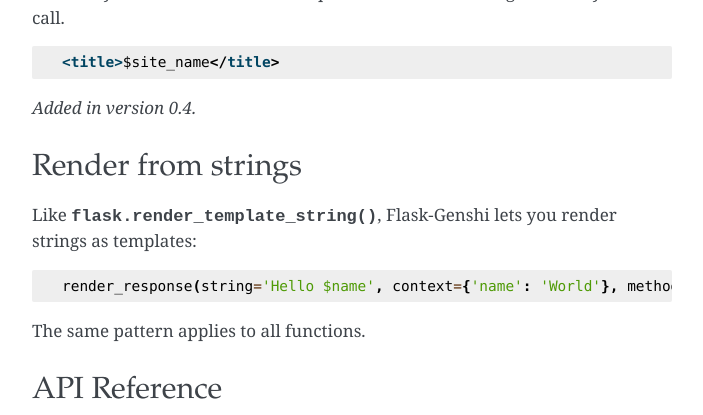
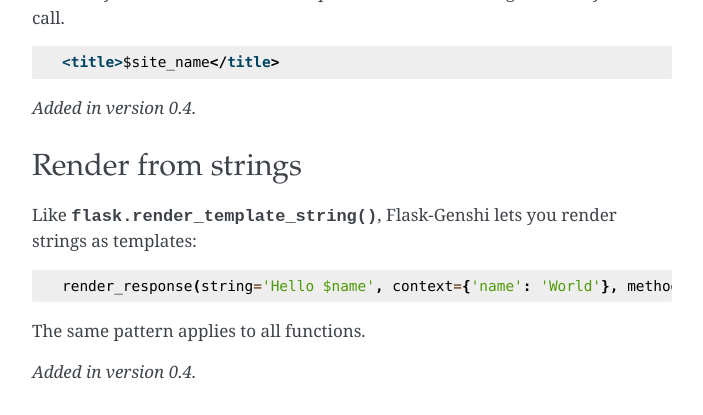
Before and after one commit to dag/flask-genshi, a Sphinx documentation site: the page built from docs/index.rst, in a window 1280 px wide and 900 px high, scrolled down 2795 px, cut to the strip 0-415 px from the top of the window. Shown: the whole strip, without its empty margins (288-991 px from the left). Built offline with Sphinx 7.4.7, drawn with Linux system fonts in a browser that asks for light colours.

Commit message:
String rendering is new in 0.4

```diff
--- a/docs/index.rst
+++ b/docs/index.rst
@@ -160,6 +160,8 @@ strings as templates::
 
 The same pattern applies to all functions.
 
+.. versionadded:: 0.4
+
 
 API Reference
 -------------
```
